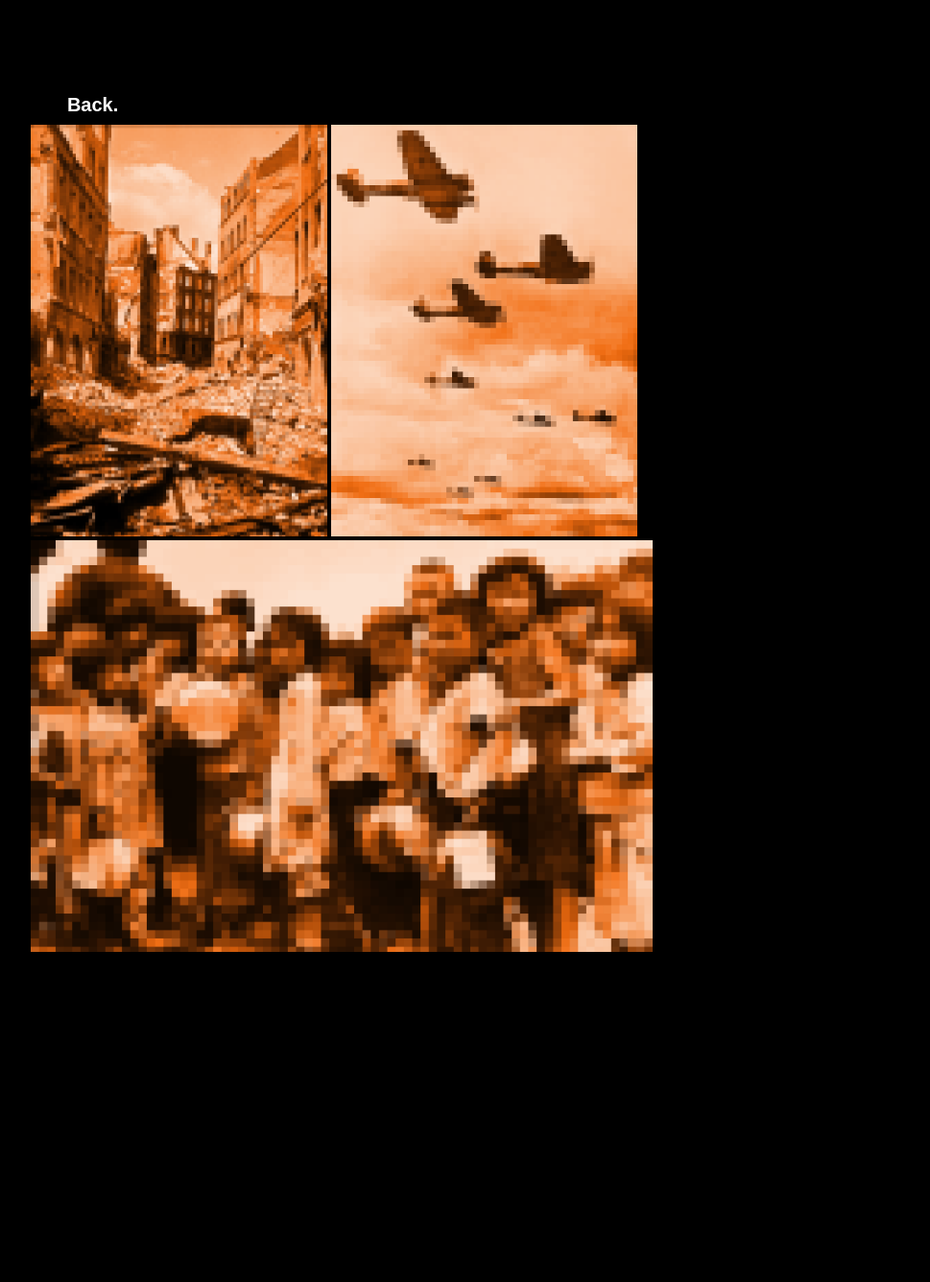
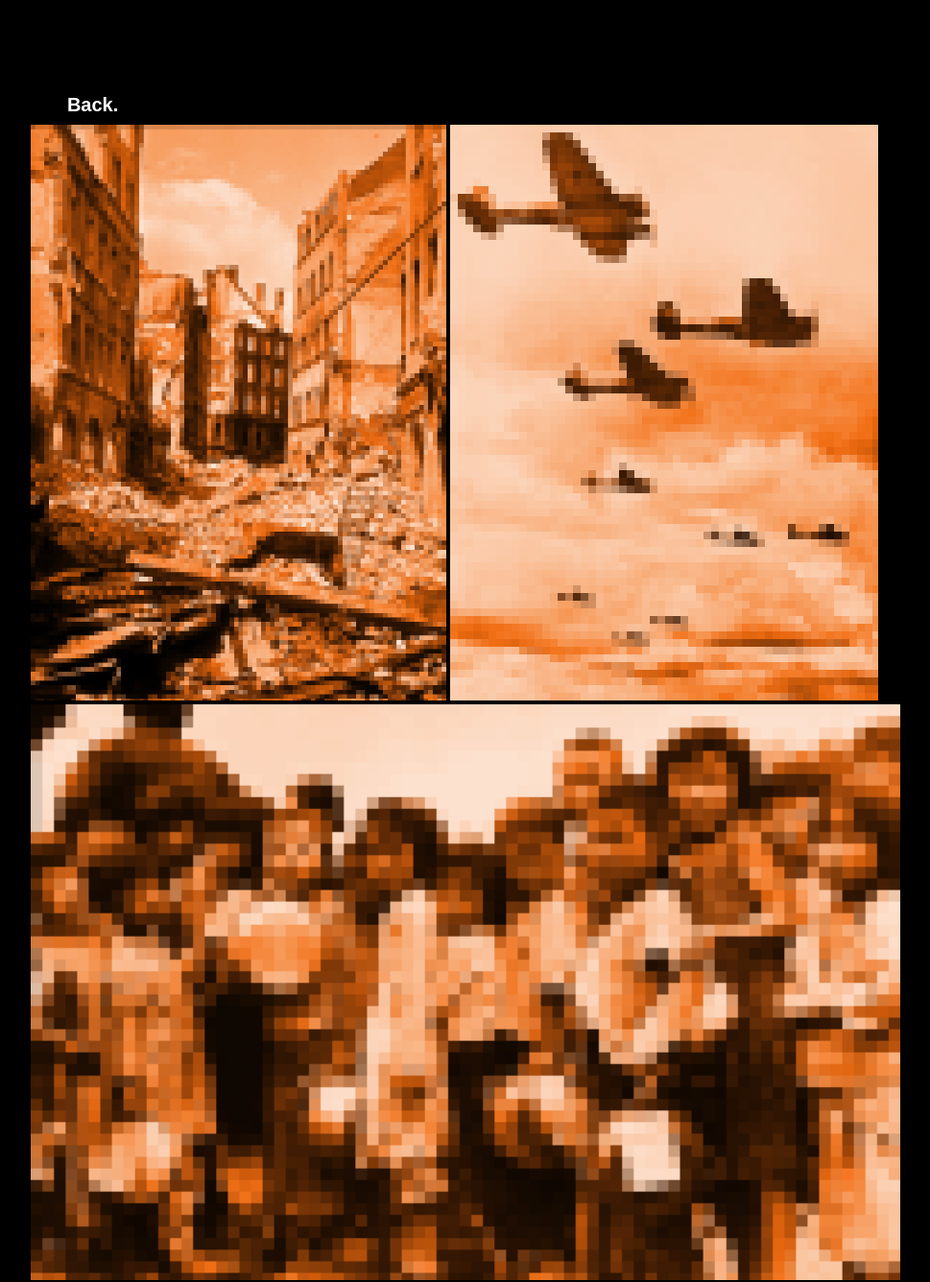
Before and after one commit to dltkdals0318/NotFound, a plain HTML site: page news2.html in a window 1280 px wide. Shown: the whole page at 96% size, without its empty margins (58-1027 px from the left). Before the commit the page ends 1085 px from the top, so only its background shows below. Drawn offline with Linux system fonts and the light colour scheme.

Commit message:
Update news2.html

```diff
--- a/news2.html
+++ b/news2.html
@@ -15,9 +15,9 @@
   </script>
   <br>
   <div class="container">
-   <img src="war2.png" alt="boom!" height="429" id="animated-image2">
-   <img src="war5.png" alt="boom!" height="429" id="animated-image1">
-   <img src="war8.png" alt="boom!" height="429" id="animated-image3">
+   <img src="war2.png" alt="boom!" height="600" id="animated-image2">
+   <img src="war5.png" alt="boom!" height="600" id="animated-image1">
+   <img src="war8.png" alt="boom!" height="600" id="animated-image3">
   </div>
 </body>
 </html>
```
